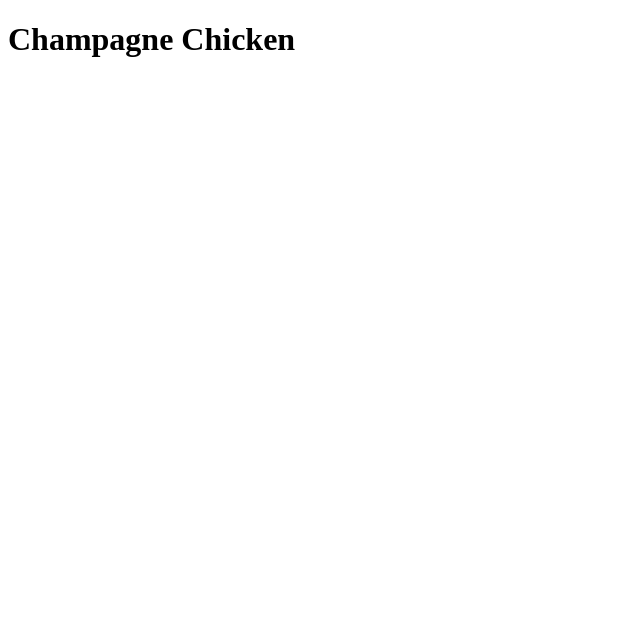
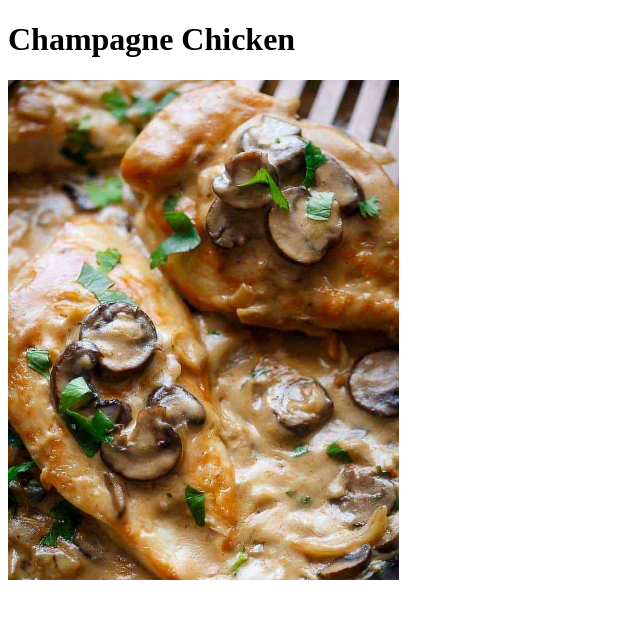
Before and after one commit to adubasava/odin-recipes, a plain HTML site: page recipes/chicken.html in a window 1280 px wide. Shown: the whole page, without its empty margins (0-640 px from the left). Drawn offline with Linux system fonts and the light colour scheme.

Commit message:
Add image of a dish

```diff
--- a/recipes/chicken.html
+++ b/recipes/chicken.html
@@ -7,5 +7,6 @@
 </head>
 <body>
     <h1>Champagne Chicken</h1>
+    <img src="../images/Champagne-Chicken.jpg" alt="Champagne Chicken" height="500">
 </body>
 </html>
```
Also changed, not shown: images/Champagne-Chicken.jpg (added), index.html (line endings or trailing spaces), 1 other file.
